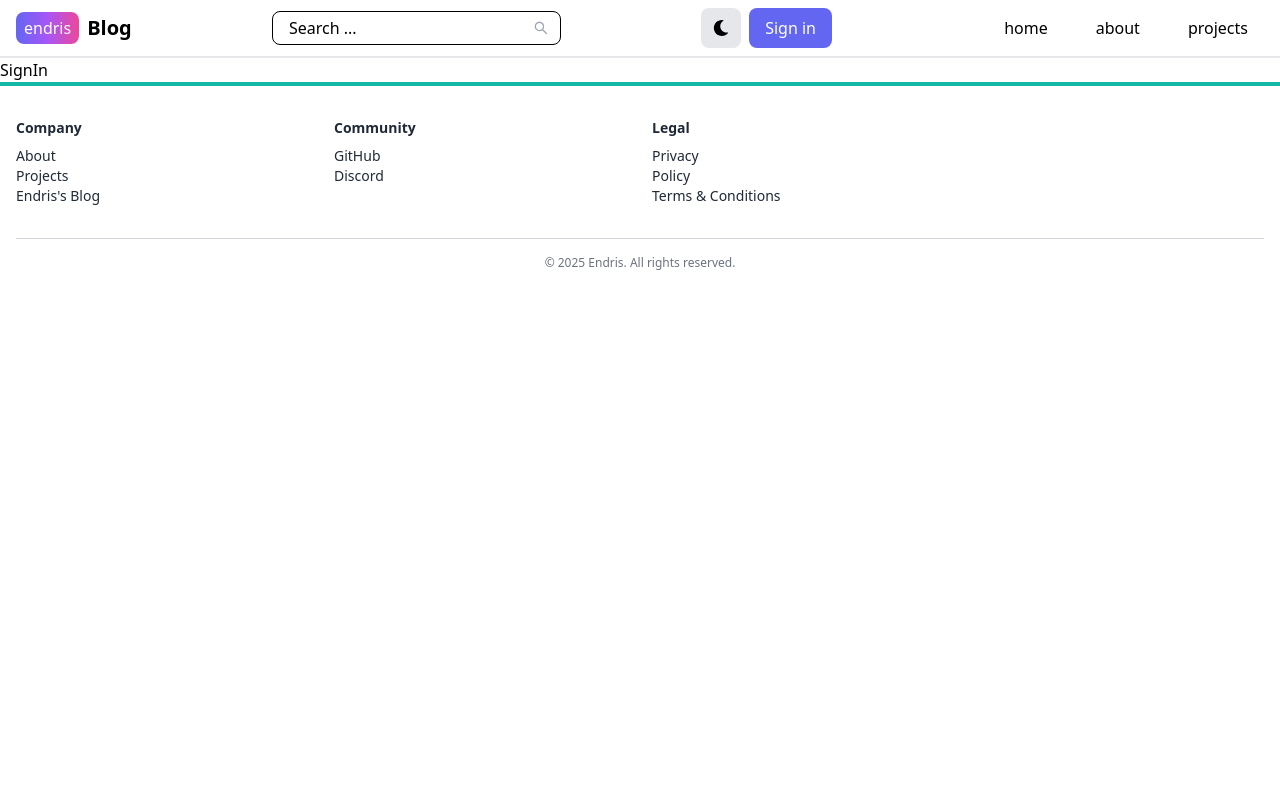
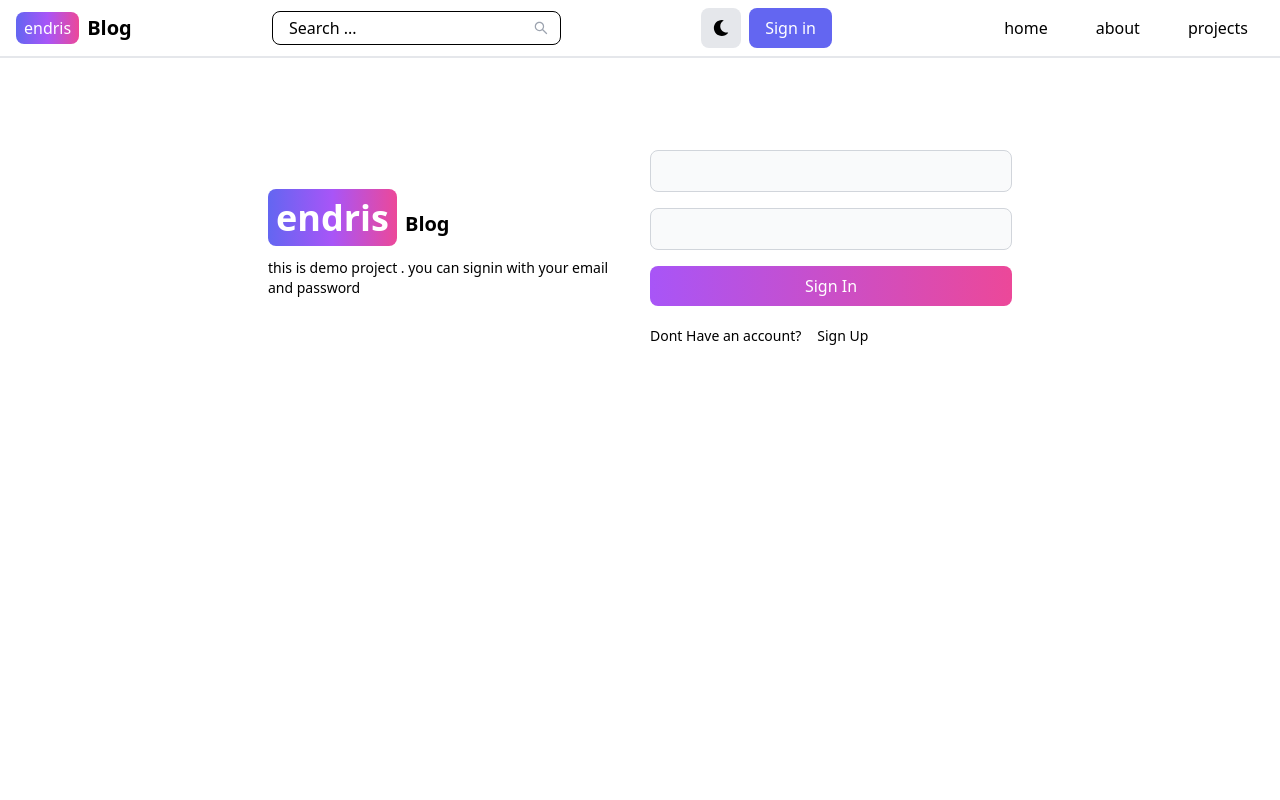
Before and after one commit to edriszeynu/mernblog_app, a React (Vite) app in the folder frontend/: page /sign-in in a window 1280 px wide. Shown: the top 800 px of the page. Built offline with nearby package versions, Linux system fonts and the light colour scheme.

Commit message:
complete signin oage functionality

```diff
--- a/frontend/src/pages/SignIn.jsx
+++ b/frontend/src/pages/SignIn.jsx
@@ -1,9 +1,108 @@
-import React from 'react'
+import React, { useState } from 'react';
+import { Link, useNavigate } from 'react-router-dom';
+import { Alert, Label, Spinner, TextInput } from 'flowbite-react';
 
 const SignIn = () => {
+  const [formData, setFormData] = useState({});
+  const [errorMessage, setErrorMessage] = useState(null);
+  const [loading, setLoading] = useState(false);
+  const navigate = useNavigate();
+
+  const handleChange = (e) => {
+    setFormData({ ...formData, [e.target.id]: e.target.value.trim() });
+  };
+
+  const handleSubmit = async (e) => {
+    e.preventDefault();
+
+    if (!formData.email || !formData.password) {
+      return setErrorMessage('please fill out all fields');
+    }
+
+    try {
+      setLoading(true);
+      setErrorMessage(null);
+
+      const res = await fetch('/api/auth/signin', {
+        method: 'POST',
+        headers: {
+          'Content-Type': 'application/json',
+        },
+        body: JSON.stringify(formData),
+      });
+
+      const data = await res.json(); // ✅ FIXED
+
+      if (!res.ok) {
+        setLoading(false);
+        return setErrorMessage(data.message);
+      }
+
+      setLoading(false);
+      navigate('/');
+    } catch (error) {
+      setLoading(false);
+      setErrorMessage(error.message);
+    }
+  };
+
   return (
-    <div>SignIn</div>
-  )
-}
+    <div className="min-h-screen mt-20">
+      <div className="flex p-3 max-w-3xl mx-auto flex-col md:flex-row md:items-center gap-5">
+        <div className="flex-1">
+          <Link to="/" className="font-semibold space-x-2 text-4xl">
+            <span className="px-2 py-1 bg-gradient-to-r from-indigo-500 via-purple-500 to-pink-500 rounded-lg text-white">
+              endris
+            </span>
+            <span className="self-center text-sm sm:text-xl font-semibold">
+              Blog
+            </span>
+          </Link>
+          <p className="text-sm mt-5">
+            this is demo project . you can signin with your email and password
+          </p>
+        </div>
 
-export default SignIn
+        <div className="flex-1">
+          <form onSubmit={handleSubmit} className="flex flex-col gap-4">
+            <div>
+              <Label value="your email" />
+              <TextInput type="text" id="email" onChange={handleChange} />
+            </div>
+            <div>
+              <Label value="your password" />
+              <TextInput type="password" id="password" onChange={handleChange} />
+            </div>
+
+            <button
+              type="submit"
+              className="bg-gradient-to-r from-purple-500 to-pink-500 text-white font-medium py-2 rounded-lg"
+            >
+              {loading ? (
+                <>
+                  <Spinner size="sm" />
+                  <span className="ml-2">loading...</span>
+                </>
+              ) : (
+                'Sign In'
+              )}
+            </button>
+          </form>
+
+          <div className="flex gap-4 text-sm mt-5">
+            <span>Dont Have an account?</span>
+            <Link to="/sign-up">Sign Up</Link>
+          </div>
+
+          {errorMessage && (
+            <Alert className="mt-5" color="failure">
+              {errorMessage}
+            </Alert>
+          )}
+        </div>
+      </div>
+    </div>
+  );
+};
+
+export default SignIn;
```
Also changed, not shown: 2 other files (tests, documents, lock files or other folders).
